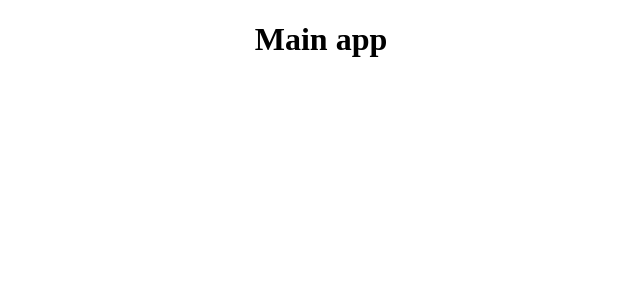
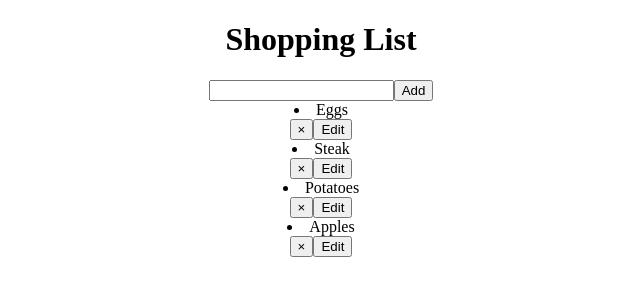
Before and after one commit to jkestler/one-cart, a React (Create React App) app in the folder client/: page / in a window 1280 px wide. Shown: the top 300 px of the page, without its empty margins (319-959 px from the left). Built offline with nearby package versions, Linux system fonts and the light colour scheme.

Commit message:
added redux to project

```diff
--- a/client/package.json
+++ b/client/package.json
@@ -5,7 +5,10 @@
   "dependencies": {
     "react": "^16.6.3",
     "react-dom": "^16.6.3",
-    "react-scripts": "2.1.1"
+    "react-redux": "^6.0.0",
+    "react-scripts": "2.1.1",
+    "redux": "^4.0.1",
+    "redux-thunk": "^2.3.0"
   },
   "scripts": {
     "start": "react-scripts start",
--- a/client/src/App.js
+++ b/client/src/App.js
@@ -1,11 +1,12 @@
 import React, { Component } from 'react';
 import './App.css';
+import ShoppingList from './components/ShoppingList'
 
 class App extends Component {
   render() {
     return (
       <div className="App">
-        <h1>Main app</h1>
+        <ShoppingList />
       </div>
     );
   }
--- /dev/null
+++ b/client/src/components/ShoppingList.js
@@ -0,0 +1,109 @@
+import React, { Component } from 'react'
+import uuid from 'uuid';
+import { connect } from 'react-redux';
+import { getItems, deleteItem, addItem, editItem, updateItem } from '../store/actions/itemActions';
+
+
+class ShoppingList extends Component {
+  state = {
+     listName: "Shopping List",
+     content: ''
+  }
+
+  componentDidMount() {
+     this.props.getItems();
+  }
+
+  componentWillReceiveProps(nextProps) {
+      const { isEditing, editItem } = nextProps.item
+
+      if(isEditing) {
+         this.setState({
+            content: editItem.content
+         });
+      }
+
+  }
+
+  handleSubmit = (e) => {
+     const { content } = this.state;
+     const { isEditing, editItem } = this.props.item;
+     e.preventDefault();
+     if(isEditing) {
+        this.props.updateItem({
+         id: editItem.id,
+         content
+        })
+        this.setState({
+         content: ''
+        })
+     }
+     else {
+      this.props.addItem({
+         id: uuid(),
+         content
+      })
+      this.setState({
+         content: ''
+      })
+     }
+  }
+
+  handleChange = (e) => {
+      this.setState({
+         [e.target.id]: e.target.value
+      })
+  }
+
+  deleteItem = (id) => {
+      this.props.deleteItem(id);
+  }
+
+  editItem = (id, content) => {
+     const editItem = {
+        id,
+        content
+      };
+      this.props.editItem(editItem);
+  }
+
+   render() {
+    const { items, isEditing } = this.props.item;
+    return (
+      <div>
+        <h1>{this.state.listName}</h1>
+         <form onSubmit={this.handleSubmit}>
+            <input type="text" id="content" value={this.state.content} onChange={this.handleChange}/>
+            <button>{isEditing ? 'Update' : 'Add'}</button>
+         </form>
+            {items.map(({id, content}) => {
+               return (
+                  <li key={id}>
+                  {content}
+                  {!isEditing
+                  ?
+                  <div className="btn-group">
+                     <button onClick={() => this.deleteItem(id)}>&times;</button>
+                     <button onClick={() => this.editItem(id, content)}>Edit</button>
+                  </div>
+                  :
+                  ''}
+                  </li>
+               );
+            })}
+      </div>
+    )
+  }
+}
+
+const mapStateToProps = (state) => {
+   console.log(state);
+   return {
+      item: state.item
+   }
+};
+
+export default connect(
+   mapStateToProps,
+   { getItems, deleteItem, addItem, editItem, updateItem }
+   )(ShoppingList);
--- a/client/src/index.js
+++ b/client/src/index.js
@@ -2,8 +2,20 @@ import React from 'react';
 import ReactDOM from 'react-dom';
 import App from './App';
 import * as serviceWorker from './serviceWorker';
+import { createStore, applyMiddleware, compose } from 'redux';
+import thunk from 'redux-thunk';
+import rootReducer from './store/reducers/rootReducer'
+import { Provider } from 'react-redux';
 
-ReactDOM.render(<App />, document.getElementById('root'));
+const initalState = {};
+
+const middleware = [thunk];
+
+const store = createStore(rootReducer, initalState, compose(
+   applyMiddleware(...middleware)
+));
+
+ReactDOM.render(<Provider store={store}><App /></Provider>, document.getElementById('root'));
 
 // If you want your app to work offline and load faster, you can change
 // unregister() to register() below. Note this comes with some pitfalls.
--- /dev/null
+++ b/client/src/store/actions/itemActions.js
@@ -0,0 +1,35 @@
+import { GET_ITEMS, ADD_ITEM, DELETE_ITEM, EDIT_ITEM, UPDATE_ITEM } from '../actions/types';
+
+export const getItems = () => {
+   return {
+      type: GET_ITEMS
+   }
+};
+
+export const deleteItem = (id) => {
+   return {
+      type: DELETE_ITEM,
+      payload: id
+   }
+};
+
+export const addItem = (item) => {
+   return {
+      type: ADD_ITEM,
+      payload: item
+   }
+};
+
+export const editItem = (editItem) => {
+   return {
+      type: EDIT_ITEM,
+      payload: editItem
+   }
+};
+
+export const updateItem = (updatedItem) => {
+   return {
+      type: UPDATE_ITEM,
+      payload: updatedItem
+   }
+};
--- /dev/null
+++ b/client/src/store/actions/types.js
@@ -0,0 +1,5 @@
+export const GET_ITEMS = 'GET_ITEMS';
+export const ADD_ITEM = 'ADD_ITEM';
+export const DELETE_ITEM = 'DELETE_ITEM';
+export const EDIT_ITEM = 'EDIT_ITEM';
+export const UPDATE_ITEM = 'UPDATE_ITEM';
--- /dev/null
+++ b/client/src/store/reducers/itemReducer.js
@@ -0,0 +1,47 @@
+import uuid from 'uuid';
+import { GET_ITEMS, ADD_ITEM, DELETE_ITEM, EDIT_ITEM, UPDATE_ITEM } from '../actions/types';
+
+const initialState = {
+   items: [
+      { id: uuid(), content: "Eggs"},
+      { id: uuid(), content: "Steak"},
+      { id: uuid(), content: "Potatoes"},
+      { id: uuid(), content: "Apples"},
+   ],
+   isEditing: false
+}
+
+export default (state = initialState, action) => {
+   switch(action.type) {
+      case GET_ITEMS:
+         return {
+            ...state
+         }
+      case DELETE_ITEM:
+         return {
+            ...state,
+            items: state.items.filter(item => item.id !== action.payload)
+         }
+      case ADD_ITEM:
+         return {
+            ...state,
+            items: [action.payload, ...state.items]
+         }
+      case EDIT_ITEM:
+         return {
+            ...state,
+            editItem: action.payload,
+            isEditing: true
+         }
+      case UPDATE_ITEM:
+         const objIndex = state.items.findIndex(x => x.id === action.payload.id);
+         return {
+            ...state,
+            editItem: '',
+            isEditing: false,
+            items: state.items.map((item , index) => index === objIndex ? action.payload : item)
+         }
+      default:
+      return state;
+   }
+}
--- /dev/null
+++ b/client/src/store/reducers/rootReducer.js
@@ -0,0 +1,8 @@
+import { combineReducers } from 'redux';
+import itemReducer from './itemReducer'
+
+const rootReducer = combineReducers({
+   item: itemReducer
+})
+
+export default rootReducer;
```
